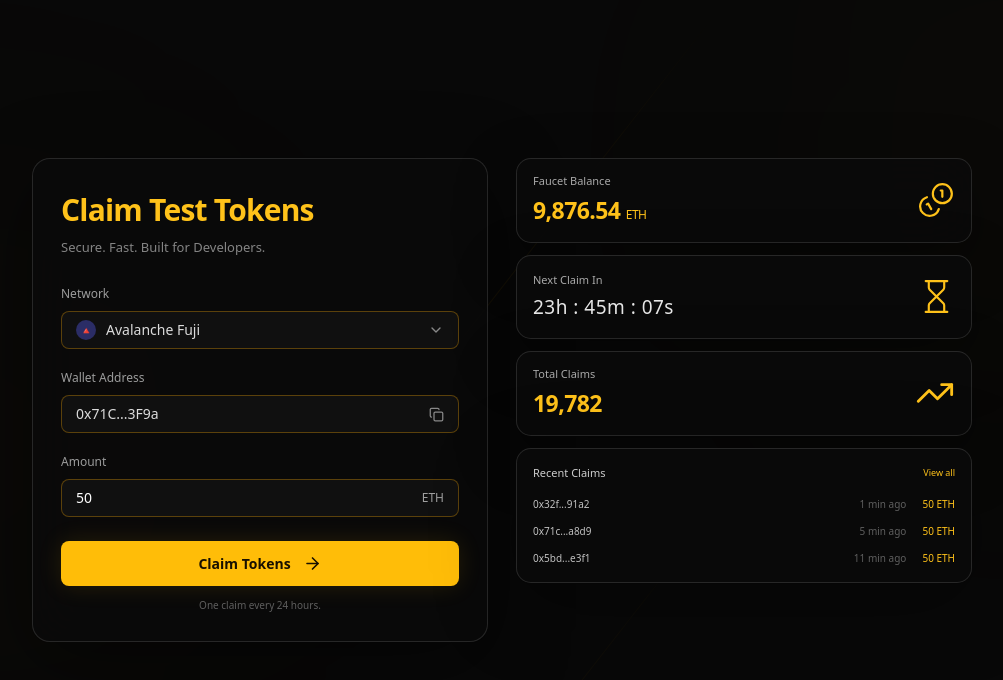
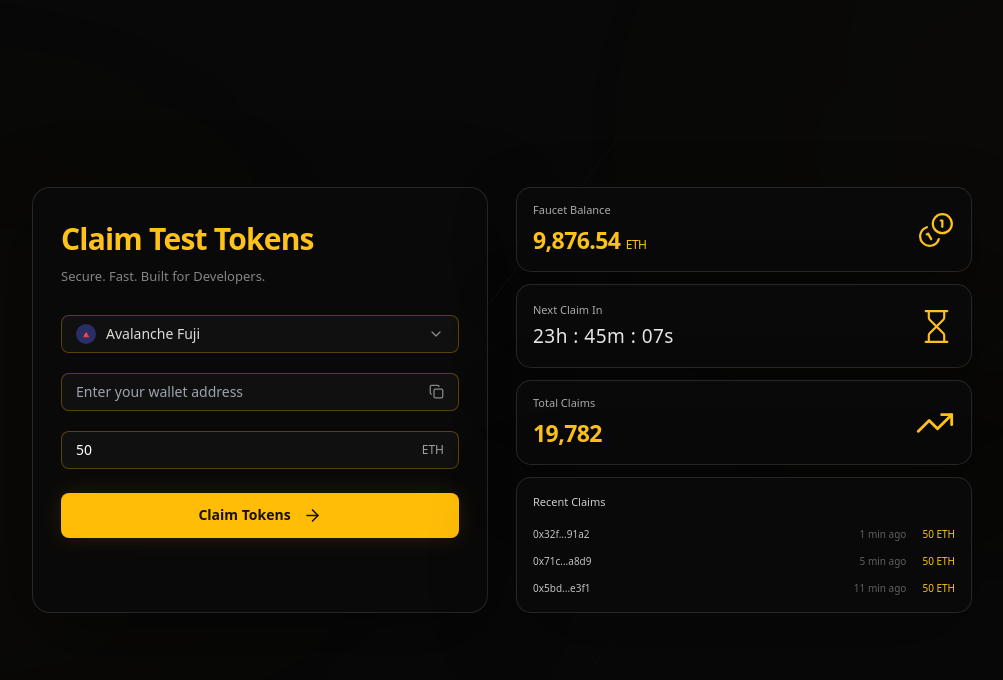
Before and after one commit to Ayobami160/tcc7-t4-token-faucet, a Next.js app: page / in a window 1280 px wide. Shown: the top 680 px of the page, without its empty margins (138-1141 px from the left). Built offline with nearby package versions, Linux system fonts and the light colour scheme.

Commit message:
Fix: Make wallet address input editable and add live link to README

```diff
--- a/app/page.tsx
+++ b/app/page.tsx
@@ -40,7 +40,7 @@
     {
         id: 'ethereum-sepolia',
         name: 'Ethereum Sepolia',
-        logo: '♦',
+        logo: '♦️',
     },
     {
         id: 'polygon-amoy',
@@ -64,15 +64,17 @@
     },
 ];
 
-
 export default function TokenFaucet() {
     const [amount, setAmount] = useState('50');
+    const [walletAddress, setWalletAddress] = useState('');
     const [copied, setCopied] = useState(false);
     const [timeLeft, setTimeLeft] = useState({
         hours: 23,
         minutes: 45,
         seconds: 12,
     });
+    const [selectedNetwork, setSelectedNetwork] = useState(networks[0]);
+    const [networkOpen, setNetworkOpen] = useState(false);
 
     useEffect(() => {
         const timer = setInterval(() => {
@@ -116,29 +118,24 @@
     }, []);
 
     const copyWallet = async () => {
-        await navigator.clipboard.writeText('0x71C...3F9a');
-        setCopied(true);
-
-        setTimeout(() => {
-            setCopied(false);
-        }, 1500);
+        if (walletAddress) {
+            await navigator.clipboard.writeText(walletAddress);
+            setCopied(true);
+            setTimeout(() => setCopied(false), 1500);
+        }
     };
 
     const handleClaim = () => {
-        console.log(`Claiming ${amount} ETH`);
+        console.log(`Claiming ${amount} ETH for address: ${walletAddress}`);
     };
-    const [selectedNetwork, setSelectedNetwork] = useState(networks[0]);
-    const [networkOpen, setNetworkOpen] = useState(false);
 
     return (
         <main className="relative min-h-screen overflow-hidden bg-[#080808] text-white">
-            {/* Background Glow */}
             <div className="pointer-events-none absolute inset-0">
                 <div className="absolute -left-40 top-1/4 h-[500px] w-[500px] rounded-full bg-yellow-500/[0.025] blur-[150px]" />
                 <div className="absolute right-[-150px] top-[-100px] h-[500px] w-[500px] rounded-full bg-yellow-500/[0.02] blur-[150px]" />
             </div>
 
-            {/* Subtle Gold Lines */}
             <div className="pointer-events-none absolute inset-0 opacity-20">
                 <div className="absolute left-[48%] top-[-10%] h-[800px] w-px rotate-[38deg] bg-gradient-to-b from-transparent via-yellow-600/40 to-transparent" />
                 <div className="absolute left-[55%] top-[50%] h-[600px] w-px rotate-[38deg] bg-gradient-to-b from-transparent via-yellow-600/20 to-transparent" />
@@ -146,58 +143,40 @@
 
             <div className="relative mx-auto flex min-h-screen w-full max-w-[1180px] items-center justify-center px-5 py-10 lg:px-8">
                 <div className="grid w-full max-w-[940px] grid-cols-1 gap-7 lg:grid-cols-[1fr_1fr]">
-                    {/* LEFT: Claim Card */}
                     <section className="rounded-[18px] border border-white/[0.12] bg-[#0b0b0b]/90 p-5 shadow-[0_20px_80px_rgba(0,0,0,0.45)] backdrop-blur-xl sm:p-7">
-                        {/* Heading */}
                         <div className="mb-7">
                             <h1 className="text-[27px] font-semibold tracking-[-0.8px] text-[#ffc21a] sm:text-[30px]">
                                 Claim Test Tokens
                             </h1>
-
                             <p className="mt-1.5 text-[13px] text-white/50">
                                 Secure. Fast. Built for Developers.
                             </p>
                         </div>
 
-                        {/* Network */}
-                        {/* 💥💥💥💥💥💥 */}
-                        {/* Network */}
                         <div className="relative mb-5">
-                            <label className="mb-2 block text-[12px] font-medium text-white/60">
-                                Network
-                            </label>
-
-                            {/* Selected Network */}
                             <button
                                 type="button"
                                 onClick={() => setNetworkOpen((prev) => !prev)}
                                 className="flex h-[38px] w-full items-center justify-between rounded-lg border border-yellow-600/40 bg-[#101010] px-3.5 text-sm transition hover:border-yellow-500/70"
                             >
                                 <span className="flex items-center gap-2.5">
-                                    {/* Network Logo */}
                                     <span className="flex h-5 w-5 items-center justify-center rounded-full bg-[#2b2d66] text-[10px] font-semibold text-white">
                                         {selectedNetwork.logo}
                                     </span>
-
                                     <span className="text-white/85">
                                         {selectedNetwork.name}
                                     </span>
                                 </span>
-
                                 <ChevronDown
                                     size={16}
-                                    className={`text-white/50 transition-transform duration-200 ${networkOpen ? 'rotate-180' : ''
-                                        }`}
+                                    className={`text-white/50 transition-transform duration-200 ${networkOpen ? 'rotate-180' : ''}`}
                                 />
                             </button>
 
-                            {/* Dropdown */}
                             {networkOpen && (
-                                <div className="absolute left-0 right-0 top-[66px] z-50 overflow-hidden rounded-lg border border-yellow-600/30 bg-[#111111] p-1.5 shadow-[0_15px_40px_rgba(0,0,0,0.6)]">
+                                <div className="absolute left-0 right-0 top-[45px] z-50 overflow-hidden rounded-lg border border-yellow-600/30 bg-[#111111] p-1.5 shadow-[0_15px_40px_rgba(0,0,0,0.6)]">
                                     {networks.map((network) => {
-                                        const isSelected =
-                                            selectedNetwork.id === network.id;
-
+                                        const isSelected = selectedNetwork.id === network.id;
                                         return (
                                             <button
                                                 key={network.id}
@@ -206,48 +185,31 @@
                                                     setSelectedNetwork(network);
                                                     setNetworkOpen(false);
                                                 }}
-                                                className={`flex w-full items-center justify-between rounded-md px-3 py-2.5 text-left text-sm transition ${isSelected
-                                                    ? 'bg-yellow-500/10 text-[#ffc21a]'
-                                                    : 'text-white/75 hover:bg-white/[0.05] hover:text-white'
-                                                    }`}
+                                                className={`flex w-full items-center justify-between rounded-md px-3 py-2.5 text-left text-sm transition ${isSelected ? 'bg-yellow-500/10 text-[#ffc21a]' : 'text-white/75 hover:bg-white/[0.05] hover:text-white'}`}
                                             >
                                                 <span className="flex items-center gap-2.5">
-                                                    {/* Network Logo */}
                                                     <span className="flex h-5 w-5 items-center justify-center rounded-full bg-[#2b2d66] text-[10px] font-semibold text-white">
                                                         {network.logo}
                                                     </span>
-
                                                     <span>{network.name}</span>
                                                 </span>
-
-                                                {isSelected && (
-                                                    <Check
-                                                        size={15}
-                                                        className="text-[#ffc21a]"
-                                                    />
-                                                )}
+                                                {isSelected && <Check size={15} className="text-[#ffc21a]" />}
                                             </button>
                                         );
                                     })}
                                 </div>
                             )}
                         </div>
-                        {/* 💥💥💥💥💥💥 */}
 
-                        {/* Wallet Address */}
                         <div className="mb-5">
-                            <label className="mb-2 block text-[12px] font-medium text-white/60">
-                                Wallet Address
-                            </label>
-
                             <div className="flex h-[38px] items-center rounded-lg border border-yellow-600/40 bg-[#101010] px-3.5">
                                 <input
                                     type="text"
-                                    value="0x71C...3F9a"
-                                    readOnly
+                                    value={walletAddress}
+                                    onChange={(e) => setWalletAddress(e.target.value)}
+                                    placeholder="Enter your wallet address"
                                     className="min-w-0 flex-1 bg-transparent text-sm text-white/85 outline-none"
                                 />
-
                                 <button
                                     type="button"
                                     onClick={copyWallet}
@@ -257,20 +219,10 @@
                                     <Copy size={15} />
                                 </button>
                             </div>
-
-                            {copied && (
-                                <p className="mt-1.5 text-[10px] text-[#ffc21a]">
-                                    Address copied
-                                </p>
-                            )}
+                            {copied && <p className="mt-1.5 text-[10px] text-[#ffc21a]">Address copied</p>}
                         </div>
 
-                        {/* Amount */}
                         <div className="mb-6">
-                            <label className="mb-2 block text-[12px] font-medium text-white/60">
-                                Amount
-                            </label>
-
                             <div className="flex h-[38px] items-center rounded-lg border border-yellow-600/40 bg-[#101010] px-3.5">
                                 <input
                                     type="number"
@@ -279,126 +231,63 @@
                                     onChange={(e) => setAmount(e.target.value)}
                                     className="min-w-0 flex-1 bg-transparent text-sm text-white outline-none"
                                 />
-
-                                <span className="text-xs text-white/60">
-                                    ETH
-                                </span>
+                                <span className="text-xs text-white/60">ETH</span>
                             </div>
                         </div>
 
-                        {/* Claim Button */}
                         <button
                             type="button"
                             onClick={handleClaim}
                             className="group flex h-[45px] w-full items-center justify-center gap-3 rounded-lg bg-[#ffbd08] text-sm font-semibold text-[#181000] shadow-[0_0_25px_rgba(255,189,8,0.12)] transition hover:bg-[#ffca2c] hover:shadow-[0_0_30px_rgba(255,189,8,0.2)] active:scale-[0.99]"
                         >
                             <span>Claim Tokens</span>
-
-                            <ArrowRight
-                                size={19}
-                                className="transition-transform group-hover:translate-x-1"
-                            />
+                            <ArrowRight size={19} className="transition-transform group-hover:translate-x-1" />
                         </button>
-
-                        <p className="mt-3 text-center text-[10px] text-white/35">
-                            One claim every 24 hours.
-                        </p>
                     </section>
 
-                    {/* RIGHT: Dashboard */}
                     <section className="flex flex-col gap-3">
-                        {/* Faucet Balance */}
                         <DashboardCard>
                             <div>
-                                <p className="text-[11px] text-white/65">
-                                    Faucet Balance
-                                </p>
-
+                                <p className="text-[11px] text-white/65">Faucet Balance</p>
                                 <p className="mt-1 text-[23px] font-semibold tracking-tight text-[#ffc21a]">
-                                    9,876.54{' '}
-                                    <span className="text-[12px] font-medium">
-                                        ETH
-                                    </span>
+                                    9,876.54 <span className="text-[12px] font-medium">ETH</span>
                                 </p>
                             </div>
-
-                            <Coins
-                                size={38}
-                                strokeWidth={1.4}
-                                className="text-[#ffc21a]"
-                            />
+                            <Coins size={38} strokeWidth={1.4} className="text-[#ffc21a]" />
                         </DashboardCard>
 
-                        {/* Next Claim */}
                         <DashboardCard>
                             <div>
-                                <p className="text-[11px] text-white/65">
-                                    Next Claim In
-                                </p>
-
+                                <p className="text-[11px] text-white/65">Next Claim In</p>
                                 <p className="mt-1 text-[19px] font-medium tracking-wide text-white/90">
-                                    {String(timeLeft.hours).padStart(2, '0')}
-                                    h : {String(timeLeft.minutes).padStart(2, '0')}
-                                    m : {String(timeLeft.seconds).padStart(2, '0')}
-                                    s
+                                    {String(timeLeft.hours).padStart(2, '0')}h :{' '}
+                                    {String(timeLeft.minutes).padStart(2, '0')}m :{' '}
+                                    {String(timeLeft.seconds).padStart(2, '0')}s
                                 </p>
                             </div>
-
-                            <Hourglass
-                                size={37}
-                                strokeWidth={1.4}
-                                className="text-[#ffc21a]"
-                            />
+                            <Hourglass size={37} strokeWidth={1.4} className="text-[#ffc21a]" />
                         </DashboardCard>
 
-                        {/* Total Claims */}
                         <DashboardCard>
                             <div>
-                                <p className="text-[11px] text-white/65">
-                                    Total Claims
-                                </p>
-
+                                <p className="text-[11px] text-white/65">Total Claims</p>
                                 <p className="mt-1 text-[23px] font-semibold tracking-tight text-[#ffc21a]">
                                     19,782
                                 </p>
                             </div>
-
-                            <TrendingUp
-                                size={40}
-                                strokeWidth={1.7}
-                                className="text-[#ffc21a]"
-                            />
+                            <TrendingUp size={40} strokeWidth={1.7} className="text-[#ffc21a]" />
                         </DashboardCard>
 
-                        {/* Recent Claims */}
                         <div className="rounded-[15px] border border-white/[0.12] bg-[#0b0b0b]/90 px-4 py-4 shadow-[0_20px_80px_rgba(0,0,0,0.35)] backdrop-blur-xl">
                             <div className="mb-4 flex items-center justify-between">
-                                <h2 className="text-[11px] font-medium text-white/80">
-                                    Recent Claims
-                                </h2>
-
-                                <button className="text-[9px] text-[#ffc21a] transition hover:text-yellow-300">
-                                    View all
-                                </button>
+                                <h2 className="text-[11px] font-medium text-white/80">Recent Claims</h2>
                             </div>
-
                             <div className="space-y-3">
                                 {recentClaims.map((claim) => (
-                                    <div
-                                        key={claim.wallet}
-                                        className="grid grid-cols-[1fr_auto_auto] items-center gap-4 text-[10px]"
-                                    >
-                                        <span className="font-medium text-white/75">
-                                            {claim.wallet}
-                                        </span>
-
-                                        <span className="text-white/35">
-                                            {claim.time}
-                                        </span>
-
-                                        <span className="text-[#ffc21a]">
-                                            {claim.amount}
-                                        </span>
+                                    <div key={claim.wallet} className="grid grid-cols-[1fr_auto_auto] items-center gap-4 text-[10px]">
+                                        <span className="font-medium text-white/75">{claim.wallet}</span>
+                                        <span className="text-white/35">{claim.time}</span>
+                                        <span className="text-[#ffc21a]">{claim.amount}</span>
                                     </div>
                                 ))}
                             </div>
@@ -410,11 +299,7 @@
     );
 }
 
-function DashboardCard({
-    children,
-}: {
-    children: React.ReactNode;
-}) {
+function DashboardCard({ children }: { children: React.ReactNode }) {
     return (
         <div className="flex min-h-[84px] items-center justify-between rounded-[15px] border border-white/[0.12] bg-[#0b0b0b]/90 px-4 py-3.5 shadow-[0_20px_60px_rgba(0,0,0,0.35)] backdrop-blur-xl transition hover:border-yellow-600/30">
             {children}
```
Also changed, not shown: 1 other file (tests, documents, lock files or other folders).
